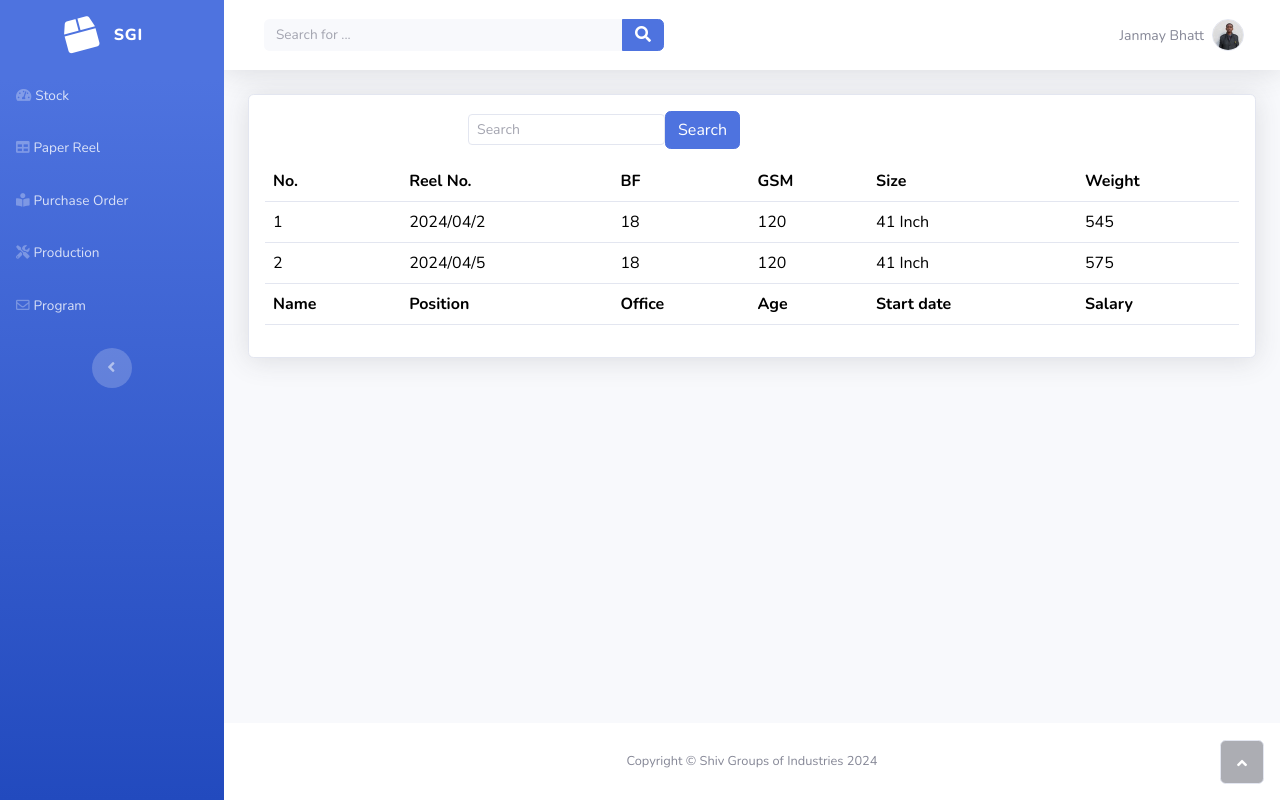
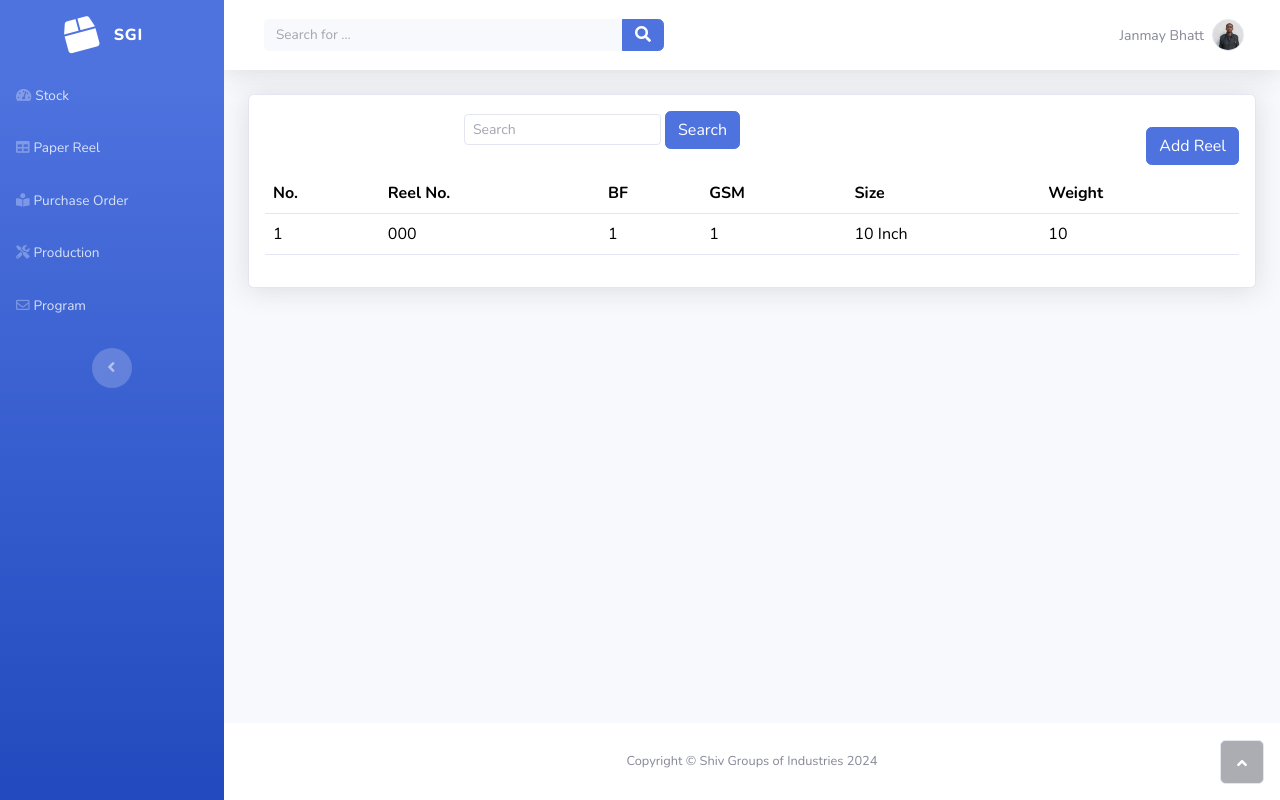
Before and after one commit to JANMAY007/SGIWebsite, a Django app: page /paper_reels/ in a window 1280 px wide. Run offline with Django 5.2, Linux system fonts and the light colour scheme; tables that the repository leaves empty hold one stand-in row (values such as "Sample post"); some libraries are stand-ins or nearby versions.

Commit message:
Completed Reels stock add and view

```diff
--- a/Corrugation/views.py
+++ b/Corrugation/views.py
@@ -1,4 +1,4 @@
-from django.shortcuts import render
+from django.shortcuts import render, redirect
 from .models import PaperReels, Product, PurchaseOrder, Dispatch
 
 
@@ -13,7 +13,21 @@ def paper_reels(request):
         gsm = request.POST.get('gsm')
         size = request.POST.get('size')
         weight = request.POST.get('weight')
-        PaperReels.objects.create(reel_number=reel_number, bf=bf, gsm=gsm, size=size, weight=weight)
+        try:
+            bf = int(bf)
+            gsm = int(gsm)
+            size = int(size)
+            weight = int(weight)
+            PaperReels.objects.create(
+                reel_number=reel_number,
+                bf=bf,
+                gsm=gsm,
+                size=size,
+                weight=weight
+            )
+            return redirect('Corrugation:paper_reels')
+        except (ValueError, TypeError):
+            return render(request, 'paper_reel.html', {'error': 'Invalid input. Please enter valid numbers.'})
     reels = PaperReels.objects.all()
     context = {
         'reels': reels,
--- a/templates/base.html
+++ b/templates/base.html
@@ -64,6 +64,7 @@
             </footer>
         </div><a class="border rounded d-inline scroll-to-top" href="#page-top"><i class="fas fa-angle-up"></i></a>
     </div>
+    <script src="https://cdn.jsdelivr.net/npm/bootstrap@5.3.0/dist/js/bootstrap.bundle.min.js"></script>
     <script src="https://cdn.jsdelivr.net/npm/bootstrap@5.3.2/dist/js/bootstrap.bundle.min.js"></script>
     <script src="/assets/js/theme.js?h=79f403485707cf2617c5bc5a2d386bb0"></script>
 </body>
--- a/templates/paper_reel.html
+++ b/templates/paper_reel.html
@@ -1,4 +1,5 @@
 {% extends 'base.html' %}
+
 {% block title %}
     Reels Stock
 {% endblock %}
@@ -8,7 +9,20 @@
     <div class="card-body">
         <div class="row">
             <div class="col-md-6">
-                                    <div class="text-md-end dataTables_filter" id="dataTable_filter"><label class="form-label"><input type="search" class="form-control form-control-sm" aria-controls="dataTable" placeholder="Search"></label><button class="btn btn-primary" type="button">Search</button></div>
+                <div class="text-md-end dataTables_filter" id="dataTable_filter">
+                    <label class="form-label">
+                        <input type="search" class="form-control form-control-sm" aria-controls="dataTable" placeholder="Search">
+                    </label>
+                    <button class="btn btn-primary" type="button">Search</button>
+                </div>
+            </div>
+            <!-- Add Reel Button -->
+            <div class="col-md-6">
+                <div class="text-end mt-3">
+                    <button type="button" class="btn btn-primary" data-bs-toggle="modal" data-bs-target="#addReelModal">
+                        Add Reel
+                    </button>
+                </div>
             </div>
         </div>
         <div class="table-responsive table mt-2" id="dataTable" role="grid" aria-describedby="dataTable_info">
@@ -24,35 +38,57 @@
                     </tr>
                 </thead>
                 <tbody>
+                    {% for reel in reels %}
                         <tr>
-                                            <td>1</td>
-                                            <td>2024/04/2</td>
-                                            <td>18</td>
-                                            <td>120</td>
-                                            <td>41 Inch</td>
-                                            <td>545</td>
+                            <td>{{ forloop.counter }}</td>
+                            <td>{{ reel.reel_number }}</td>
+                            <td>{{ reel.bf }}</td>
+                            <td>{{ reel.gsm }}</td>
+                            <td>{{ reel.size }} Inch</td>
+                            <td>{{ reel.weight }}</td>
                         </tr>
-                                        <tr>
-                                            <td>2</td>
-                                            <td>2024/04/5</td>
-                                            <td>18</td>
-                                            <td>120</td>
-                                            <td>41 Inch</td>
-                                            <td>575</td>
-                                        </tr>
+                    {% endfor %}
                 </tbody>
-                                    <tfoot>
-                                        <tr>
-                                            <td><strong>Name</strong></td>
-                                            <td><strong>Position</strong></td>
-                                            <td><strong>Office</strong></td>
-                                            <td><strong>Age</strong></td>
-                                            <td><strong>Start date</strong></td>
-                                            <td><strong>Salary</strong></td>
-                                        </tr>
-                                    </tfoot>
             </table>
         </div>
     </div>
 </div>
+
+<!-- Add Reel Modal -->
+<div class="modal fade" id="addReelModal" tabindex="-1" aria-labelledby="addReelModalLabel" aria-hidden="true">
+    <div class="modal-dialog">
+        <div class="modal-content">
+            <div class="modal-header">
+                <h5 class="modal-title" id="addReelModalLabel">Add Paper Reel</h5>
+                <button type="button" class="btn-close" data-bs-dismiss="modal" aria-label="Close"></button>
+            </div>
+            <div class="modal-body">
+                <form method="post">
+                    {% csrf_token %}
+                    <div class="mb-3">
+                        <label for="reel_number" class="form-label">Reel Number</label>
+                        <input type="text" class="form-control" id="reel_number" name="reel_number" required>
+                    </div>
+                    <div class="mb-3">
+                        <label for="bf" class="form-label">BF</label>
+                        <input type="number" class="form-control" id="bf" name="bf" required>
+                    </div>
+                    <div class="mb-3">
+                        <label for="gsm" class="form-label">GSM</label>
+                        <input type="number" class="form-control" id="gsm" name="gsm" required>
+                    </div>
+                    <div class="mb-3">
+                        <label for="size" class="form-label">Size (Inch)</label>
+                        <input type="number" class="form-control" id="size" name="size" required>
+                    </div>
+                    <div class="mb-3">
+                        <label for="weight" class="form-label">Weight</label>
+                        <input type="number" class="form-control" id="weight" name="weight" required>
+                    </div>
+                    <button type="submit" class="btn btn-primary">Add Reel</button>
+                </form>
+            </div>
+        </div>
+    </div>
+</div>
 {% endblock %}
```
Lines whose indentation alone changed are shown as unchanged.
